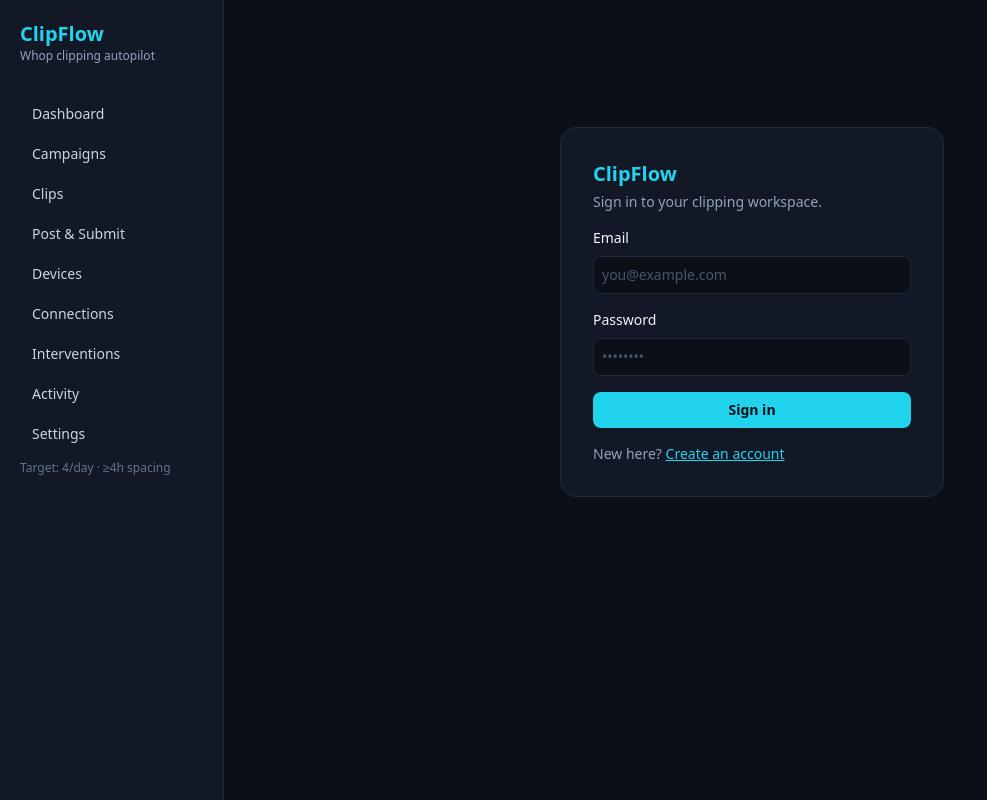
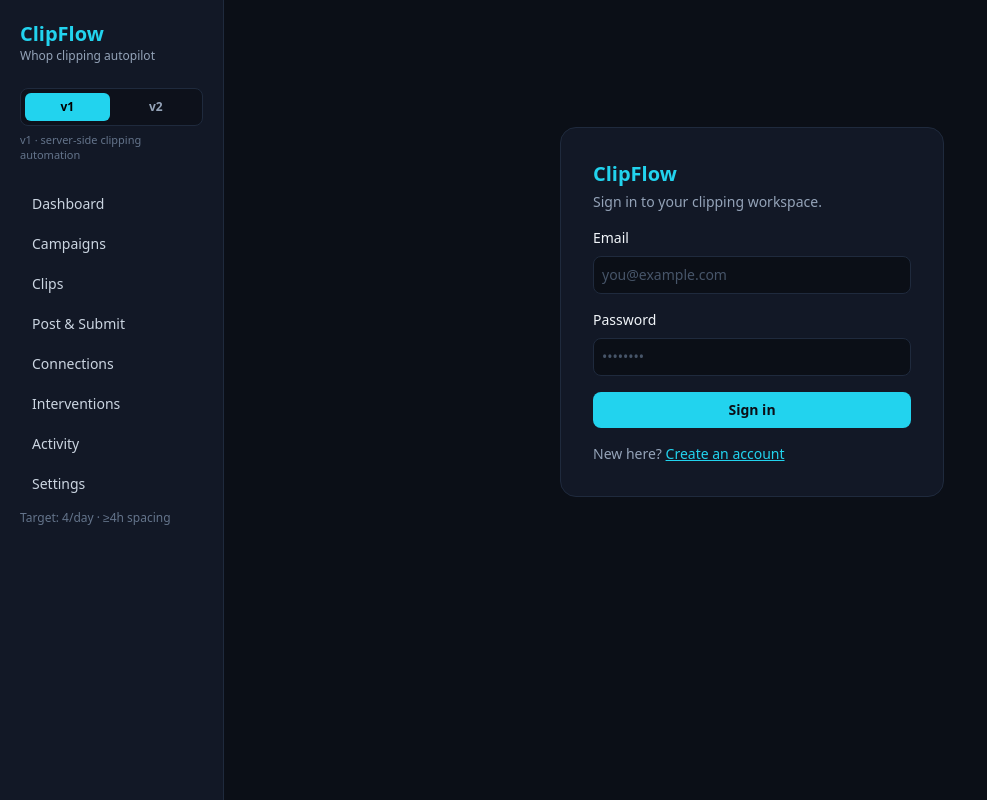
Before and after one commit to raj3kk/clipflow, a Next.js app: page /login in a window 1280 px wide. Shown: the whole page, without its empty margins (0-987 px from the left). Built offline with nearby package versions, Linux system fonts and the light colour scheme; no server answers.

Commit message:
v1/v2 mode toggle + pause/resume device control

```diff
--- /dev/null
+++ b/app/api/devices/[id]/route.ts
@@ -0,0 +1,66 @@
+import { NextResponse } from "next/server";
+import { getSessionUser } from "@/lib/auth";
+import { getSupabase, isConfigured } from "@/lib/supabase";
+
+/**
+ * Device pause / resume (dashboard, manual control).
+ *
+ * PATCH /api/devices/:id
+ *   { action: "pause" }            → status='paused' (manual, indefinite)
+ *   { action: "resume" }           → status='active', paused_until=null
+ *   { action: "pause_until", until: <ISO> } → action-block jaisa timed pause
+ *
+ * Phone har poll pe status check karta hai — paused device ko job nahi milta.
+ */
+export async function PATCH(
+  req: Request,
+  { params }: { params: { id: string } }
+) {
+  const user = await getSessionUser();
+  if (!user) {
+    return NextResponse.json({ error: "Not signed in." }, { status: 401 });
+  }
+  const sb = getSupabase();
+  if (!sb || !isConfigured()) {
+    return NextResponse.json({ error: "Supabase not configured." }, { status: 503 });
+  }
+
+  let body: Record<string, unknown>;
+  try {
+    body = await req.json();
+  } catch {
+    return NextResponse.json({ error: "Invalid JSON body." }, { status: 400 });
+  }
+  const action = String(body.action ?? "");
+
+  let patch: Record<string, unknown> | null = null;
+  if (action === "pause") {
+    patch = { status: "paused", paused_until: null };
+  } else if (action === "resume") {
+    patch = { status: "active", paused_until: null };
+  } else if (action === "pause_until") {
+    const until = String(body.until ?? "");
+    if (!until || isNaN(Date.parse(until))) {
+      return NextResponse.json({ error: "until (ISO datetime) required." }, { status: 400 });
+    }
+    patch = { status: "paused", paused_until: new Date(until).toISOString() };
+  } else {
+    return NextResponse.json(
+      { error: 'action must be "pause", "resume" or "pause_until".' },
+      { status: 400 }
+    );
+  }
+
+  const { data, error } = await sb
+    .from("devices")
+    .update(patch)
+    .eq("id", params.id)
+    .eq("user_id", user.id)
+    .select("id, status, paused_until")
+    .single();
+
+  if (error || !data) {
+    return NextResponse.json({ error: "Unknown device." }, { status: 404 });
+  }
+  return NextResponse.json({ ok: true, device: data });
+}
--- /dev/null
+++ b/app/components/ModeToggle.tsx
@@ -0,0 +1,58 @@
+"use client";
+
+import { useEffect, useState } from "react";
+import { useRouter } from "next/navigation";
+import { AppMode, MODE_EVENT, getMode, setMode } from "./mode";
+
+/**
+ * Upar v1/v2 toggle — ek login se dono models.
+ * v1: purana server-side automation · v2: phone (app cookies wala system)
+ */
+export default function ModeToggle() {
+  const [mode, setModeState] = useState<AppMode>("v1");
+  const router = useRouter();
+
+  useEffect(() => {
+    setModeState(getMode());
+    const h = (e: Event) =>
+      setModeState((e as CustomEvent<AppMode>).detail ?? getMode());
+    window.addEventListener(MODE_EVENT, h);
+    return () => window.removeEventListener(MODE_EVENT, h);
+  }, []);
+
+  const pick = (m: AppMode) => {
+    if (m === mode) return;
+    setMode(m);
+    setModeState(m);
+    // mode ke hisaab se sahi landing page
+    router.push(m === "v2" ? "/devices" : "/");
+  };
+
+  const btn = (m: AppMode, label: string, title: string) => (
+    <button
+      onClick={() => pick(m)}
+      title={title}
+      className={`flex-1 rounded-md px-3 py-1.5 text-xs font-semibold transition-colors ${
+        mode === m
+          ? "bg-accent text-black"
+          : "text-slate-400 hover:text-slate-200"
+      }`}
+    >
+      {label}
+    </button>
+  );
+
+  return (
+    <div>
+      <div className="flex rounded-lg border border-line bg-black/30 p-1 gap-1">
+        {btn("v1", "v1", "Server automation (campaigns → clips → post)")}
+        {btn("v2", "v2", "Phone automation (app cookies, schedule, Run Now)")}
+      </div>
+      <div className="text-[11px] text-slate-500 mt-1.5 leading-snug">
+        {mode === "v1"
+          ? "v1 · server-side clipping automation"
+          : "v2 · phone automation — sara data v1 se separate"}
+      </div>
+    </div>
+  );
+}
--- a/app/components/Nav.tsx
+++ b/app/components/Nav.tsx
@@ -3,24 +3,41 @@
 import Link from "next/link";
 import { usePathname } from "next/navigation";
 import { useEffect, useState } from "react";
+import { AppMode, MODE_EVENT, getMode } from "./mode";
 
-export const NAV = [
+/** v1 = purana server-side ClipFlow · v2 = phone automation (sab separate) */
+export const NAV_V1 = [
   { href: "/", label: "Dashboard" },
   { href: "/campaigns", label: "Campaigns" },
   { href: "/clips", label: "Clips" },
   { href: "/post-submit", label: "Post & Submit" },
-  { href: "/devices", label: "Devices" },
   { href: "/connections", label: "Connections" },
   { href: "/interventions", label: "Interventions" },
   { href: "/activity", label: "Activity" },
   { href: "/settings", label: "Settings" },
 ];
 
+export const NAV_V2 = [
+  { href: "/devices", label: "Devices" },
+];
+
+/** backward-compat: purana NAV export v1 hai */
+export const NAV = NAV_V1;
+
 const ADMIN_ITEM = { href: "/admin", label: "Admin" };
 
 export default function Nav() {
   const path = usePathname();
   const [showAdmin, setShowAdmin] = useState(false);
+  const [mode, setModeState] = useState<AppMode>("v1");
+
+  useEffect(() => {
+    setModeState(getMode());
+    const h = (e: Event) =>
+      setModeState((e as CustomEvent<AppMode>).detail ?? getMode());
+    window.addEventListener(MODE_EVENT, h);
+    return () => window.removeEventListener(MODE_EVENT, h);
+  }, []);
 
   useEffect(() => {
     fetch("/api/admin/is-owner")
@@ -29,7 +46,8 @@ export default function Nav() {
       .catch(() => {});
   }, []);
 
-  const items = showAdmin ? [...NAV, ADMIN_ITEM] : NAV;
+  const base = mode === "v2" ? NAV_V2 : NAV_V1;
+  const items = showAdmin ? [...base, ADMIN_ITEM] : base;
   return (
     <nav className="flex flex-col gap-1">
       {items.map((n) => {
--- /dev/null
+++ b/app/components/mode.ts
@@ -0,0 +1,25 @@
+/**
+ * v1 / v2 mode — ek login, do automation models, sab kuch separate.
+ *
+ * v1 = original ClipFlow (server-side automation: campaigns → clips → post → Whop)
+ * v2 = PhoneAgent (user ka phone: app cookies, custom schedule, Run Now)
+ *
+ * Data pehle se separate tables me hai (v1: campaigns/clips/posts/...,
+ * v2: devices/device_jobs/...). Ye sirf UI mode hai, localStorage me persist.
+ */
+
+export type AppMode = "v1" | "v2";
+
+export const MODE_KEY = "clipflow-mode";
+export const MODE_EVENT = "clipflow-mode-change";
+
+export function getMode(): AppMode {
+  if (typeof window === "undefined") return "v1";
+  return window.localStorage.getItem(MODE_KEY) === "v2" ? "v2" : "v1";
+}
+
+export function setMode(m: AppMode) {
+  if (typeof window === "undefined") return;
+  window.localStorage.setItem(MODE_KEY, m);
+  window.dispatchEvent(new CustomEvent<AppMode>(MODE_EVENT, { detail: m }));
+}
--- a/app/devices/page.tsx
+++ b/app/devices/page.tsx
@@ -266,16 +266,46 @@ function JobsPanel({ deviceId }: { deviceId: string }) {
     return <Msg msg={error ?? "No data"} />;
 
   const pct = Math.min(100, Math.round((data.cap_used / data.cap_max) * 100));
+  const devPaused = data.device.status === "paused";
+
+  const togglePause = async () => {
+    try {
+      const r = await fetch(`/api/devices/${deviceId}`, {
+        method: "PATCH",
+        headers: { "Content-Type": "application/json" },
+        body: JSON.stringify({ action: devPaused ? "resume" : "pause" }),
+      });
+      const d = await r.json();
+      if (!r.ok) throw new Error(d.error ?? r.status);
+      window.location.reload();
+    } catch (e) {
+      setRunMsg(e instanceof Error ? e.message : "Failed");
+    }
+  };
 
   return (
     <div className="space-y-4">
       <div className={cardCls}>
         <div className="flex items-center justify-between gap-2 flex-wrap mb-2">
           <div className="font-semibold text-sm">Abhi chalao</div>
-          <button onClick={runNow} disabled={running} className={btnPrimary}>
-            {running ? "Bhej raha hai…" : "Run Now"}
-          </button>
+          <div className="flex gap-2">
+            <button
+              onClick={togglePause}
+              className="text-xs px-3 py-2 rounded-lg border border-line text-slate-300 hover:border-slate-400"
+              title={devPaused ? "Device wapas active karo" : "Device ko rok do (koi job nahi milega)"}
+            >
+              {devPaused ? "Resume device" : "Pause device"}
+            </button>
+            <button onClick={runNow} disabled={running || devPaused} className={btnPrimary}>
+              {running ? "Bhej raha hai…" : "Run Now"}
+            </button>
+          </div>
         </div>
+        {devPaused && (
+          <p className="text-xs text-amber-300 mb-1">
+            Device paused hai — pehle Resume karo, tabhi Run Now chalega.
+          </p>
+        )}
         {runMsg && <p className="text-xs text-slate-300">{runMsg}</p>}
         <p className="text-xs text-slate-500 mt-1">
           "Jab chahe" trigger — cap (4/48h) yahan bhi lagu hota hai.
--- a/app/layout.tsx
+++ b/app/layout.tsx
@@ -1,5 +1,6 @@
 import Nav from "./components/Nav";
 import UserBadge from "./components/UserBadge";
+import ModeToggle from "./components/ModeToggle";
 import "./globals.css";
 
 export const metadata = {
@@ -13,9 +14,12 @@ export default function RootLayout({ children }: { children: React.ReactNode })
       <body>
         <div className="min-h-screen flex">
           <aside className="w-56 shrink-0 border-r border-line bg-panel p-5 flex flex-col gap-2">
-            <div className="mb-6">
+            <div className="mb-4">
               <div className="text-xl font-bold text-accent">ClipFlow</div>
               <div className="text-xs text-slate-400">Whop clipping autopilot</div>
+            </div>
+            <div className="mb-4">
+              <ModeToggle />
             </div>
             <Nav />
             <UserBadge />
```
